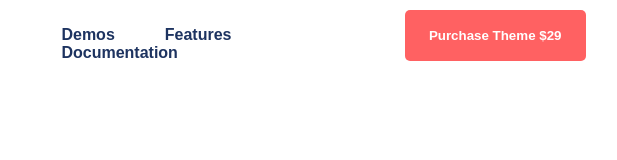
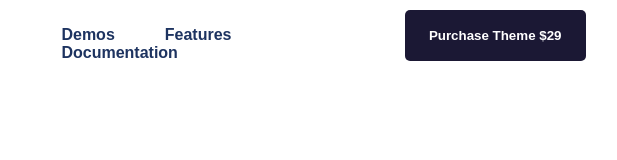
Before and after one commit to jhshuvo/project_gorgo, a plain HTML site: page index.html in a window 1280 px wide. In both pictures the pointer is over the button "Purchase Theme $29". Shown: the full height of the page, 401-1018 px from the left. Drawn offline with Linux system fonts and the light colour scheme.

Commit message:
Update styles.css

```diff
--- a/css/styles.css
+++ b/css/styles.css
@@ -80,5 +80,9 @@ button{
     font-weight: 600;
 
 }
+button:hover{
+    background-color: #1B1834;
+}
+
 
 /* ----header end-------- */
```
